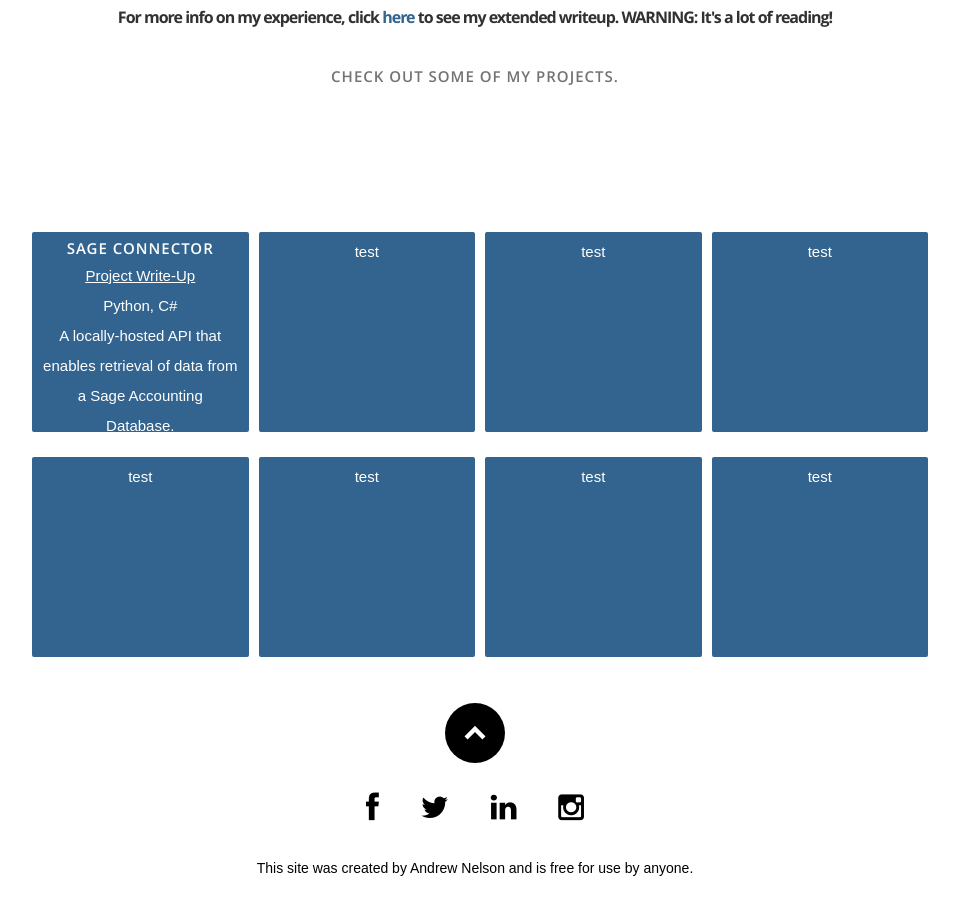
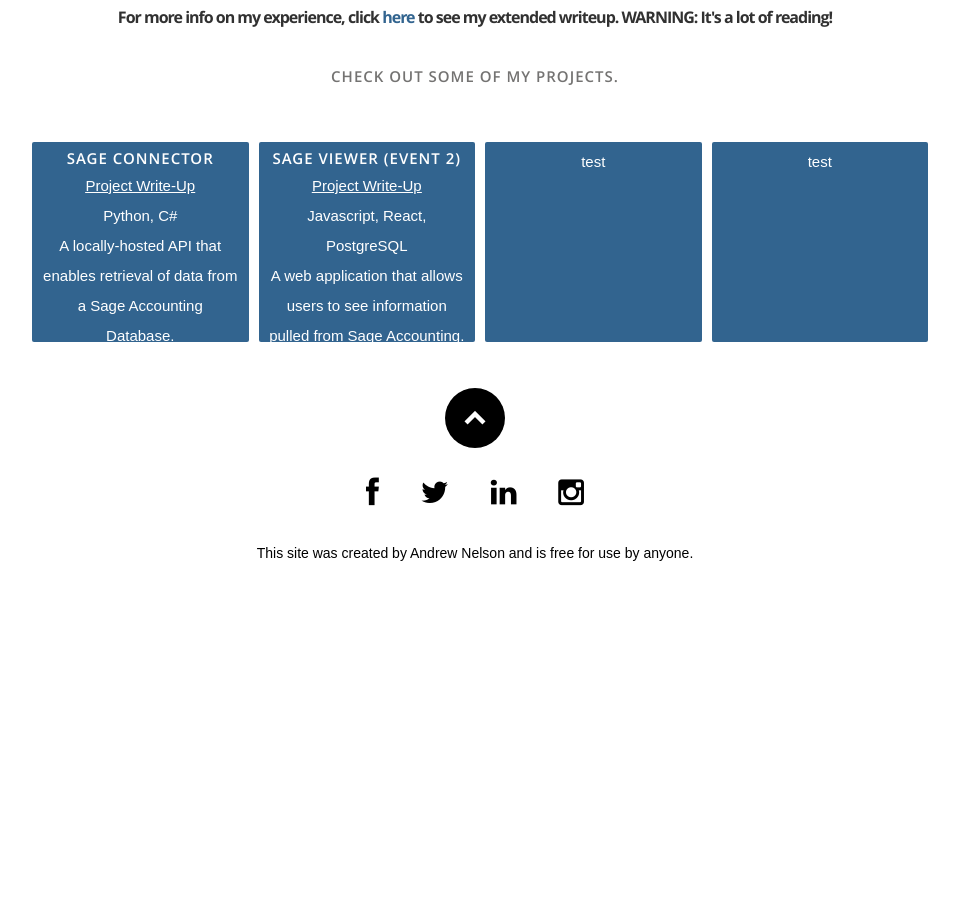
Before and after one commit to Saintroi/saintroi.github.io, a React (Create React App) app: page / in a window 1280 px wide. Shown: the part 2200-3115 px from the top of the page, without its empty margins (165-1124 px from the left). After the commit the page ends 2816 px from the top, so only its background shows below. Built offline with nearby package versions, Linux system fonts and the light colour scheme.

Commit message:
Initial creation of Event 2 project page

```diff
--- a/src/App.js
+++ b/src/App.js
@@ -4,6 +4,7 @@ import Footer from './components/footer/footer';
 import Home from './Pages/Home';
 import Resume from './Pages/Resume';
 import SageConn from './Pages/SageConn'
+import Event2 from './Pages/Event2'
 
 class App extends React.Component {
   render() {
@@ -11,6 +12,7 @@ class App extends React.Component {
       <div className="App">
         <Switch>
           <Route exact path="/projects/sageconn" component={SageConn} />
+          <Route exact path="/projects/event2" component={Event2} />
           <Route path="/resume" component={Resume} />
           <Route exact path="/" component={Home} />
         </Switch>
--- /dev/null
+++ b/src/Data/event2Data.js
@@ -0,0 +1,4 @@
+let projectData = {
+
+    }
+  export default projectData
--- /dev/null
+++ b/src/Pages/Event2.js
@@ -0,0 +1,10 @@
+import React from 'react';
+import Event2 from '../components/projects/event-2';
+import event2Data from '../Data/event2Data';
+
+
+export default () => (
+  <div>
+    <Event2 projectData={event2Data}/>
+  </div>
+);
--- a/src/components/portfolio/portfolio.css
+++ b/src/components/portfolio/portfolio.css
@@ -6,6 +6,7 @@
     display: grid;
     padding-left: 15%;
     padding-right: 15%;
+    padding-top: 0;
     grid-template-columns: 1fr 1fr 1fr 1fr;
     grid-gap: 10px;
     background: #ffffff;
--- a/src/components/portfolio/portfolio.js
+++ b/src/components/portfolio/portfolio.js
@@ -10,25 +10,16 @@ export default class Portfolio extends Component {
           <div id="portfolio"> {/* sage connector */}
             <div className="card">
               <h1>Sage Connector </h1>
-              <a><Link to="/projects/sage-connector">Project Write-Up</Link> </a>
+              <a><Link to="/projects/sageconn">Project Write-Up</Link> </a>
               <p>Python, C#</p>
               <p>A locally-hosted API that enables retrieval of data from a Sage Accounting Database.</p>
             </div>{/* sage connector end */}
             <div className="card">
-              test
-            </div>{/* sage connector end */}
-            <div className="card">
-              test
-            </div>{/* sage connector end */}
-            <div className="card">
-              test
-            </div>{/* sage connector end */}
-            <div className="card">
-              test
-            </div>{/* sage connector end */}
-            <div className="card">
-              test
-            </div>{/* sage connector end */}
+              <h1>Sage Viewer (Event 2) </h1>
+              <a><Link to="/projects/event2">Project Write-Up</Link> </a>
+              <p>Javascript, React, PostgreSQL</p>
+              <p>A web application that allows users to see information pulled from Sage Accounting.</p>
+            </div>{/* event 2 end */}
             <div className="card">
               test
             </div>{/* sage connector end */}
--- /dev/null
+++ b/src/components/projects/event-2.js
@@ -0,0 +1,70 @@
+import React, { Component } from 'react';
+import './projects.css';
+import AceEditor from 'react-ace'
+
+import 'brace/mode/python'
+import 'brace/mode/csharp'
+import 'brace/theme/tomorrow_night'
+
+export default class Event2 extends Component {
+  render() {
+    const data = this.props.projectData;
+
+    return (
+        <section id="project">
+        <div id="home"></div>
+            <h1>Sage Web Viewer (Event 2)</h1>
+            <p> This project is one of my favorite accomplishments in my developing career.
+                It's unique, helpful, and it solved some challenging problems.<br></br><br></br>
+                The company used Sage Accounting to store transaction data for construction jobs,
+                including scanned invoice images. Some of this was uploaded to Procore, but the
+                more detailed information wasn't and we had users that needed access to that.
+                We set out to create an application to do that, which consisted of 2 parts: a locally hosted
+                API and a web application. This page details the former, I've separated the latter
+                onto a different project page.<br></br><br></br>
+
+                Previously, they'd been using a complicated macro-enabled Excel spreadsheet to access
+                this data, so that's where I started. I looked at the VBA code and how it connected
+                to the Pervasive SQL database of Sage Accounting. I also worked with the CFO to open
+                the database via Microsft Access and study the contents of the tables. From there,
+                I sought to create a database connector and write a query that gave me the data I
+                was looking for. <br></br><br></br>
+
+                I decided to use Python as I'm most familiar with it, and I figured it could be a light solution.
+                I created a basic <a href="http://flask.pocoo.org/"> Flask </a> app and created the database class below using
+                a cool SQL query builder called <a href="https://github.com/kayak/pypika">PyPika </a> and a powerful module
+                called <a href="https://github.com/mkleehammer/pyodbc">PyODBC</a> that let me connect to the database.
+            </p>
+
+            <AceEditor
+            mode='python'
+            theme='tomorrow_night'
+            name="SC_DB"
+            highlightActiveLine={true}
+            readOnly={true}
+            value={data.databaseCode}
+            width="40%"
+            style={{marginLeft: '30%', marginRight: '30%'}}
+            ></AceEditor><br></br><br></br>
+
+            <p>
+                That got me connected to the database and gave me a function to call that would
+                give me all of the transaction data for a given project. From there I had to provide
+                API access for our external app, so I added on to the Flask portion of the app.
+                I also created a model with <a href="https://marshmallow.readthedocs.io/en/3.0/"> marshmallow </a>
+                so that I could organize the data into objects and send it in an easy-to-manage JSON format.
+                Maybe overkill for something this small, but it was good experience. <br></br>I also added an authentication
+                function since we're dealing with some sensitive financial data.
+            </p>
+
+            <p>
+                That about wraps it up! Some final notes: I wrote most of the code on this project myself while my colleague worked on the web application portion.
+                 We did help each other out though, thus some of this code was written by him or made available to me on the internet to modify
+                in accordance to my specific needs. As this was a company project and is on a private repository, I am unable to provide all of the code.
+                 You can go to <a href="https://railway.creaturebuilds.com/">railway.creaturebuilds.com</a> if you want to check if it's still up and running,
+                although there's not much to see without the auth token. (Please don't break it!)
+            </p>
+      </section>
+    );
+  }
+}
--- a/src/components/projects/sage-connector.js
+++ b/src/components/projects/sage-connector.js
@@ -9,8 +9,7 @@ import 'brace/theme/tomorrow_night'
 export default class SageConn extends Component {
   render() {
     const data = this.props.projectData;
-    //const dbcode = Prism.highlight(data.databaseCode, Prism.languages.python, 'python')
-    //const dbcode = data.databaseCode;
+
     return (
         <section id="project">
         <div id="home"></div>
```
